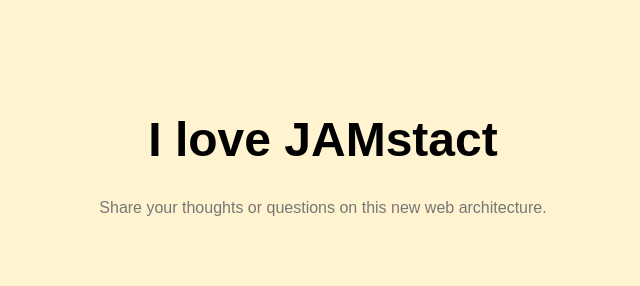
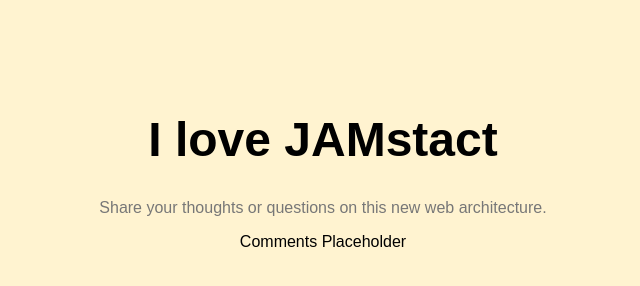
Before and after one commit to vicrosa25/simplejam, a plain HTML site: page index.html in a window 1280 px wide. Shown: the whole page, without its empty margins (317-957 px from the left). Drawn offline with Linux system fonts and the light colour scheme.

Commit message:
Third comments placeholder

```diff
--- a/index.html
+++ b/index.html
@@ -9,5 +9,6 @@
 <body>
     <h1>I love JAMstact</h1>
     <p>Share your thoughts or questions on this new web architecture.</p>
+    Comments Placeholder
 </body>
 </html>
```
